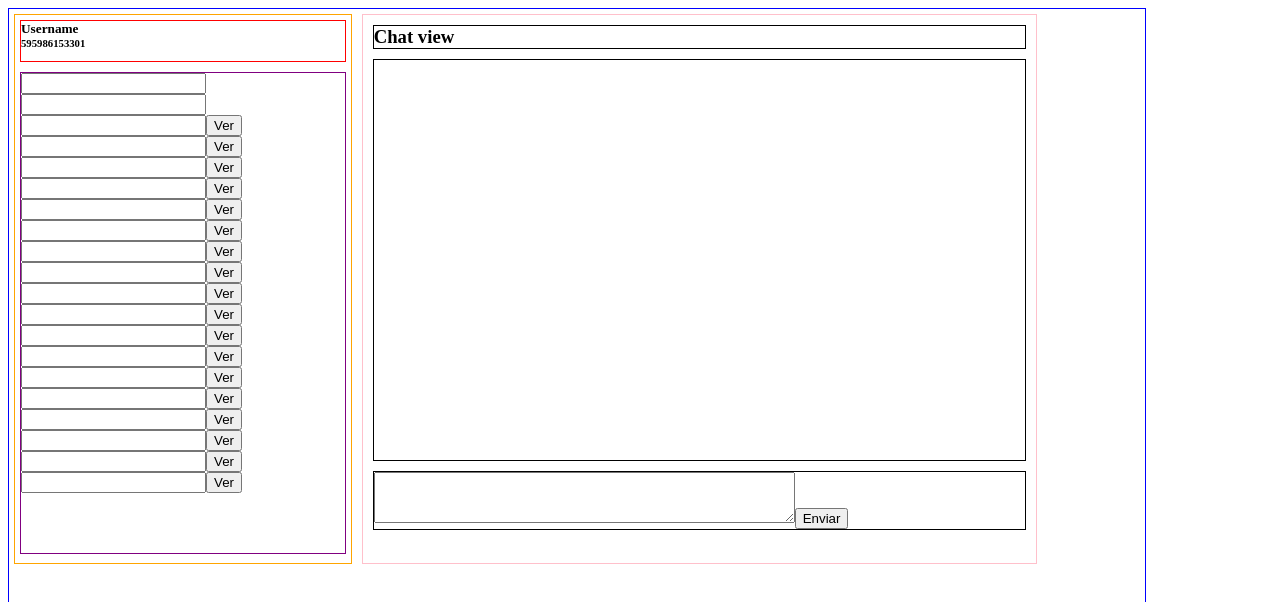
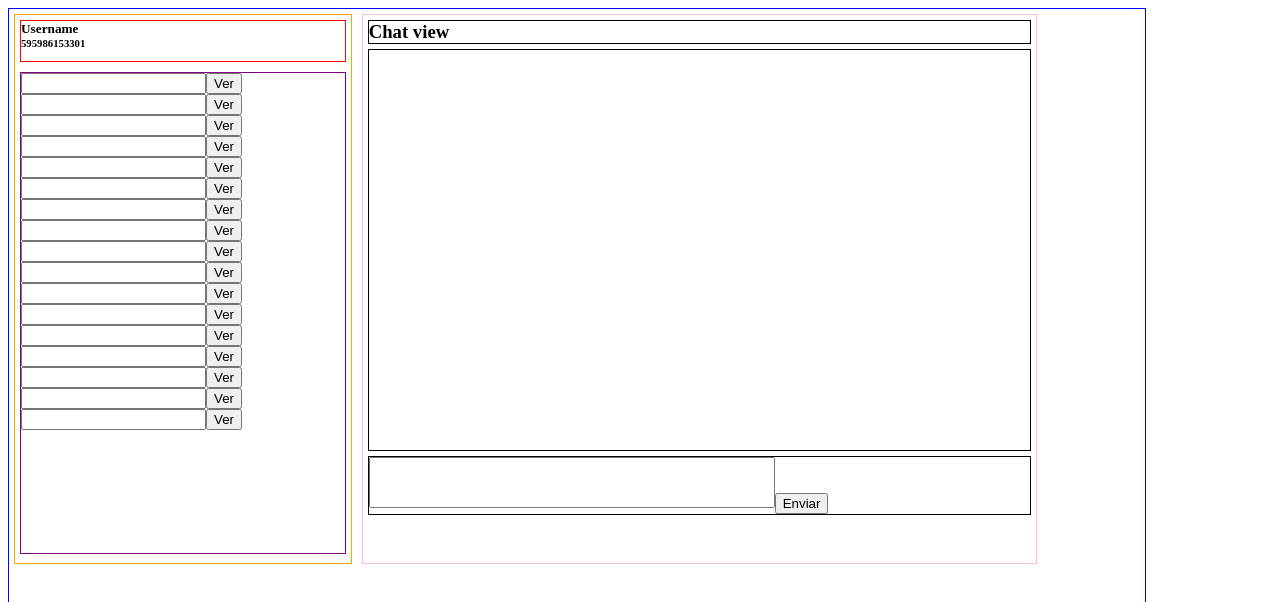
Before and after one commit to AleGrance/OdonChatBotAPP, an Angular app: page /dashboard in a window 1280 px wide. Shown: the top 602 px of the page. Built offline with nearby package versions, Linux system fonts and the light colour scheme.

Commit message:
add style to editor component

```diff
--- a/src/app/pages/chat-content/chat-content.component.html
+++ b/src/app/pages/chat-content/chat-content.component.html
@@ -1,4 +1,7 @@
 <!-- <p>chat-content works!</p> -->
-<ul *ngFor="let message of messagesArray">
-  <li>{{ message.texto }}</li>
-</ul>
+<div class="message-containier" *ngFor="let message of messagesArray">
+  <div class="message-box">
+    <h5>{{ message.texto }}</h5>
+    <small>{{ message.fecha_hora | date: 'HH:mm'}}</small>
+  </div>
+</div>
--- a/src/app/pages/chat-content/chat-content.component.scss
+++ b/src/app/pages/chat-content/chat-content.component.scss
@@ -0,0 +1,13 @@
+.message-containier {
+  margin: 2px;
+}
+
+.message-box {
+  // border: 1px solid rgb(46, 117, 78);
+  text-align: right;
+  background-color: #D0ECE7;
+}
+
+h5 {
+  margin: 0px;
+}
--- a/src/app/pages/chat-content/chat-content.component.ts
+++ b/src/app/pages/chat-content/chat-content.component.ts
@@ -1,5 +1,5 @@
 import { Component, OnInit } from '@angular/core';
-import { Chat } from 'src/app/interfaces/chat';
+import { Message } from 'src/app/interfaces/message';
 import { MessagesService } from 'src/app/services/messages.service';
 
 @Component({
@@ -8,7 +8,7 @@ import { MessagesService } from 'src/app/services/messages.service';
   styleUrls: ['./chat-content.component.scss']
 })
 export class ChatContentComponent implements OnInit {
-  public messagesArray: Chat[] = [];
+  public messagesArray: Message[] = [];
 
   constructor(private messagesService: MessagesService) { }
 
--- a/src/app/pages/chat-editor/chat-editor.component.html
+++ b/src/app/pages/chat-editor/chat-editor.component.html
@@ -1,7 +1,6 @@
 <!-- <p>chat-editor works!</p> -->
 
 <form [formGroup]="chatForm" formDir="ngForm">
-  <textarea name="" id="mensaje" cols="50" rows="3" formControlName="mensaje"></textarea>
-
-  <button type="button" (click)="enviarMensaje()">Enviar</button>
+  <textarea name="" id="mensaje" cols="50" rows="3" formControlName="mensaje" (keydown)="enviarMensaje($event)"></textarea>
+  <button type="button" (click)="enviarMensaje($event)">Enviar</button>
 </form>
--- a/src/app/pages/chat-editor/chat-editor.component.scss
+++ b/src/app/pages/chat-editor/chat-editor.component.scss
@@ -0,0 +1,9 @@
+textarea {
+  resize: none;
+  overflow: hidden;
+  box-sizing: border-box;
+}
+
+textarea:focus {
+  outline: none; /* Elimina el contorno al hacer foco */
+}
--- a/src/app/pages/chat-editor/chat-editor.component.ts
+++ b/src/app/pages/chat-editor/chat-editor.component.ts
@@ -16,7 +16,7 @@ export class ChatEditorComponent implements OnInit {
     this.chatForm = this.formBuilder.group({
       mensaje: new FormControl('', [
         Validators.required,
-        Validators.minLength(4)
+        Validators.minLength(1)
       ])
     })
   }
@@ -24,7 +24,10 @@ export class ChatEditorComponent implements OnInit {
   ngOnInit(): void {
   }
 
-  enviarMensaje() {
+  enviarMensaje(evento: any) {
+    // console.log(evento);
+    if (evento.key == 'Enter' || evento.type == 'click') {
+      evento.preventDefault();
       const newMessage: Message = {
         texto: this.chatForm.value.mensaje,
         fecha_hora: new Date(),
@@ -32,15 +35,14 @@ export class ChatEditorComponent implements OnInit {
       }
 
       if (!this.chatForm.valid) {
-      alert('Debe completar los campos necesarios');
+        //alert('Debe completar los campos necesarios');
         return;
       }
-
-    console.log('El mensaje a enviar es: ', newMessage.texto);
 
       this.messagesService.addMensaje(newMessage);
 
       this.chatForm.reset();
     }
+  }
 
 }
--- a/src/app/pages/chats-list/chats-list.component.html
+++ b/src/app/pages/chats-list/chats-list.component.html
@@ -1,13 +1,5 @@
 <!-- <p>chats-list works!</p> -->
 <div class="chat-list">
-  <form [formGroup]="chatForm" formDir="ngForm">
-    <div class="chat-row">
-      <input type="text" name="" id="nombre" formControlName="nombre" />
-      <input type="text" name="" id="documento" formControlName="documento" />
-      <input type="text" name="" id="email" formControlName="email" />
-      <button (click)="onclickEvent()">Ver</button>
-    </div>
-  </form>
   <div class="chat-row">
     <input type="text" name="" id="" />
     <button>Ver</button>
--- a/src/app/pages/chats-list/chats-list.component.ts
+++ b/src/app/pages/chats-list/chats-list.component.ts
@@ -29,10 +29,10 @@ export class ChatsListComponent implements OnInit {
   }
 
 
-  onclickEvent() {
-    let chat: Chat = this.chatForm.value.nombre;
-    console.log('Desde el compnente chat-list: ', chat);
-    this.chatsService.agregarChat(chat);
-  }
+  // onclickEvent() {
+  //   let chat: Chat = this.chatForm.value.nombre;
+  //   console.log('Desde el compnente chat-list: ', chat);
+  //   this.chatsService.agregarChat(chat);
+  // }
 
 }
--- a/src/app/pages/chats-view/chats-view.component.scss
+++ b/src/app/pages/chats-view/chats-view.component.scss
@@ -12,7 +12,7 @@ h3 {
 
 .row {
   border: 1px solid black;
-  margin: 10px;
+  margin: 5px;
 }
 
 .chat-content {
```
Lines whose indentation alone changed are shown as unchanged.
